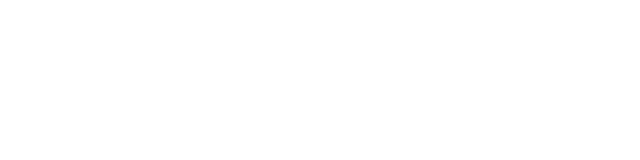
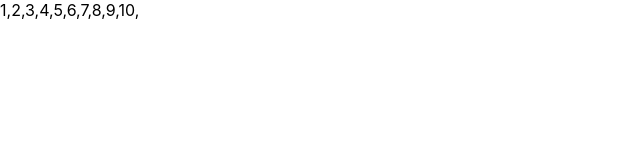
Before and after one commit to israelbulcaotavares/revisao-react-nextjs, a Next.js app: page /basicos/lista2 in a window 1280 px wide. Shown: the top 160 px of the page, without its empty margins (0-640 px from the left). Built offline with nearby package versions, Linux system fonts and the light colour scheme.

Commit message:
Desafio Lista - Resposta #02

```diff
--- a/pages/basicos/lista2.jsx
+++ b/pages/basicos/lista2.jsx
@@ -1,5 +1,24 @@
+function gerarLista() {
+    const lista = [
+        <span>1,</span>,
+        <span>2,</span>,
+        <span>3,</span>,
+        <span>4,</span>,
+        <span>5,</span>,
+        <span>6,</span>,
+        <span>7,</span>,
+        <span>8,</span>,
+        <span>9,</span>,
+        <span>10,</span>,
+    ]
+
+    return lista
+}
+
 export default function lista2() {
     return (
-        <div></div>
+        <div>
+            {gerarLista()}
+        </div>
     )
 }
```
Also changed, not shown: pages/basicos/jsx2.jsx (renamed from pages/basicos/jsx2.js), pages/basicos/jsx3.jsx (renamed from pages/basicos/jsx3.js).
